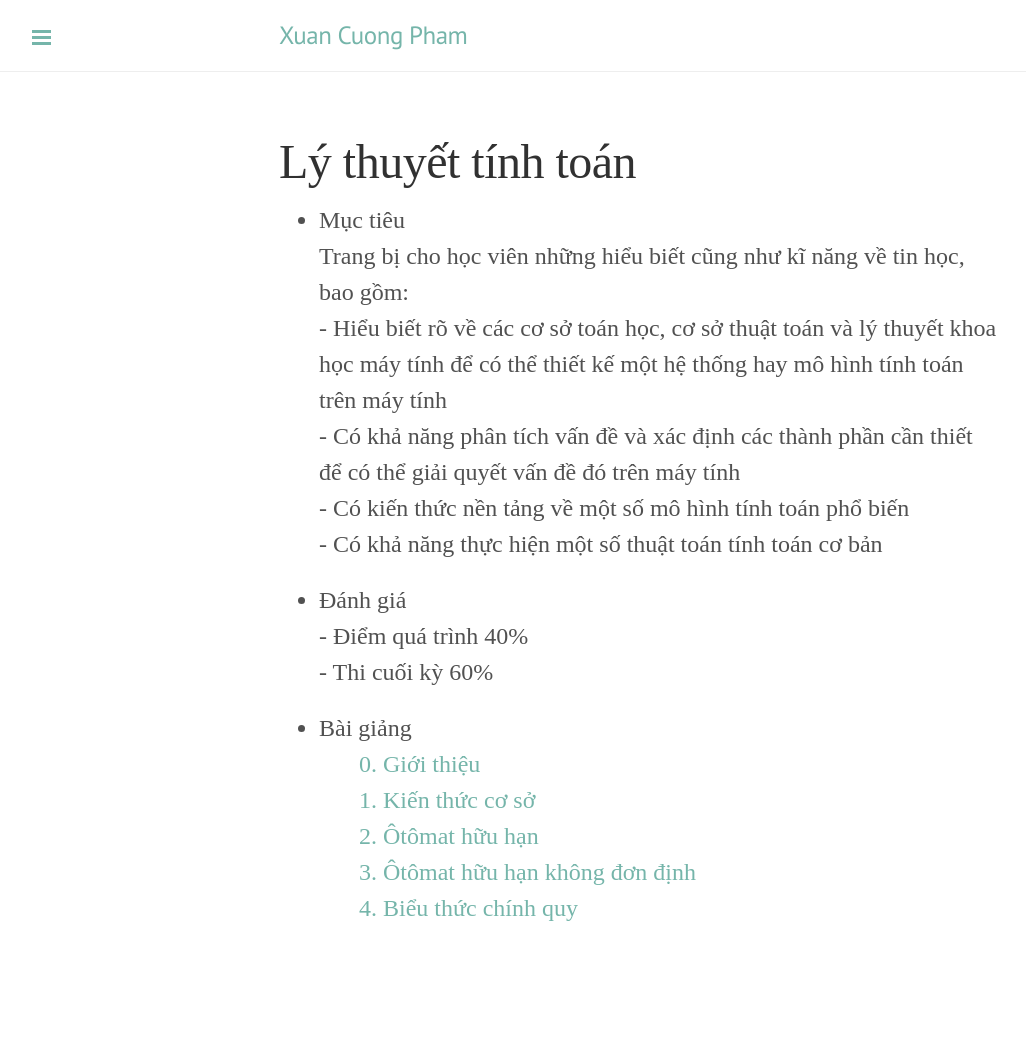
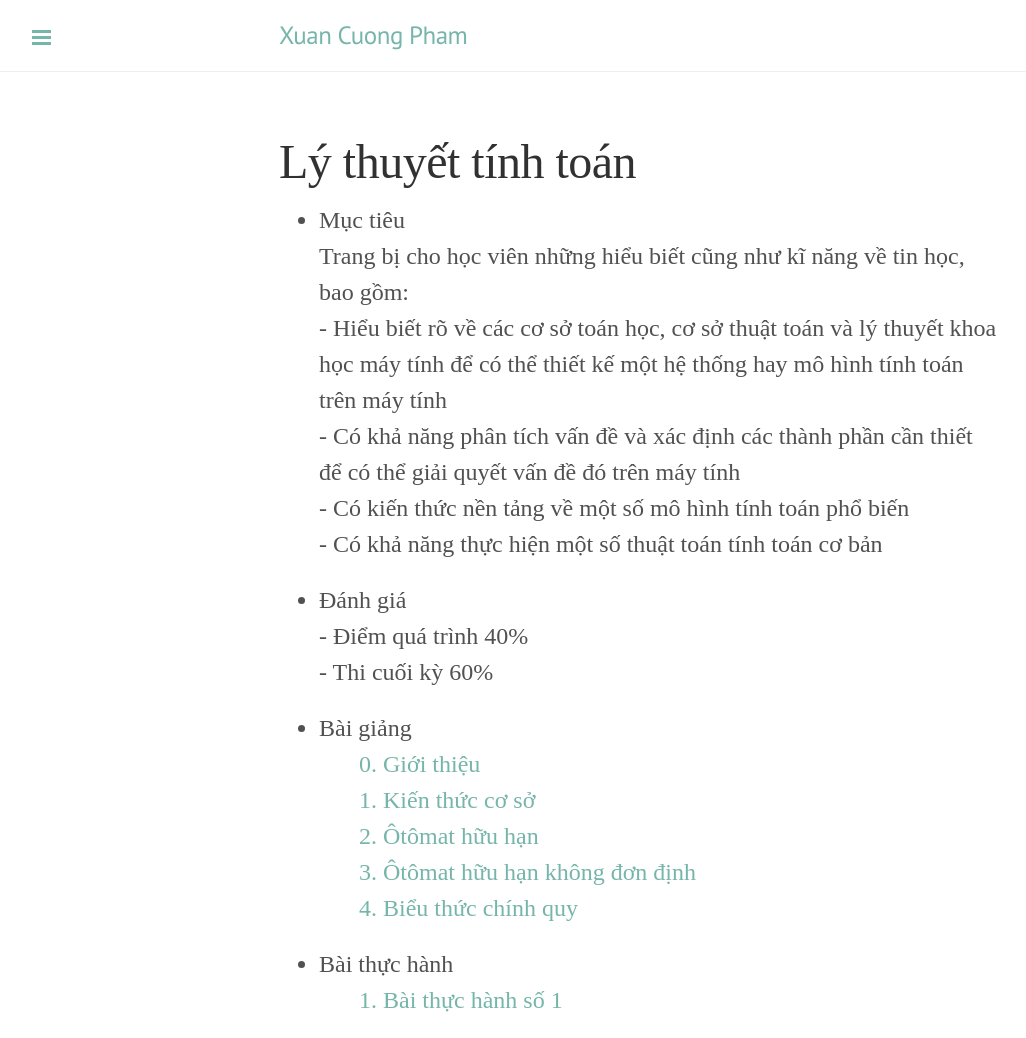
Before and after one commit to villahp/villahp.github.io, a Jekyll site: the page built from teaching/lttt.html, in a window 1280 px wide. Shown: the whole page, without its empty margins (1-1027 px from the left). Built offline with Jekyll 4.4.1, drawn with Linux system fonts in a browser that asks for light colours; Markdown is read by kramdown in place of the engine named in the settings; before the commit the page ends 946 px from its top, so only the background shows below that.

Commit message:
update ToC Practice 1

```diff
--- a/teaching/lttt.html
+++ b/teaching/lttt.html
@@ -29,10 +29,11 @@ mô hình tính toán trên máy tính </br>
 		<li> <a href="/download/LTTT/Slide/Chap 3.pdf">3. Ôtômat hữu hạn không đơn định</a>
 		<li> <a href="/download/LTTT/Slide/Chap 4.pdf">4. Biểu thức chính quy</a>
 	</ul>
-	<!--
+
 	<li> Bài thực hành
 	<ul style="list-style-type:none">
-		<li> <a href="/download/TH-TDC/TH 1.pdf">1. Làm quen với C++</a>
+		<li> <a href="/download/LTTT/Practice/TH 1.pdf">1. Bài thực hành số 1</a>
+		<!--
 		<li> <a href="/download/TH-TDC/TH 2.pdf">2. Các khái niệm cơ bản</a>
 		<li> <a href="/download/TH-TDC/TH 3.pdf">3. Hàm</a>
 		<li> <a href="/download/TH-TDC/TH 4.pdf">4. Nhập xuất</a>
@@ -41,7 +42,8 @@ mô hình tính toán trên máy tính </br>
 		<li> <a href="/download/TH-TDC/TH 7.pdf">7. Xâu ký tự</a>
 		<li> <a href="/download/TH-TDC/TH 8.pdf">8. Mảng</a>
 		<li> <a href="/download/TH-TDC/TH 9.pdf">9. Vector và cấu trúc</a>
+		-->
 	</ul>
-	-->
+
 </ul>
 </font>
```
Also changed, not shown: 2 other files.
